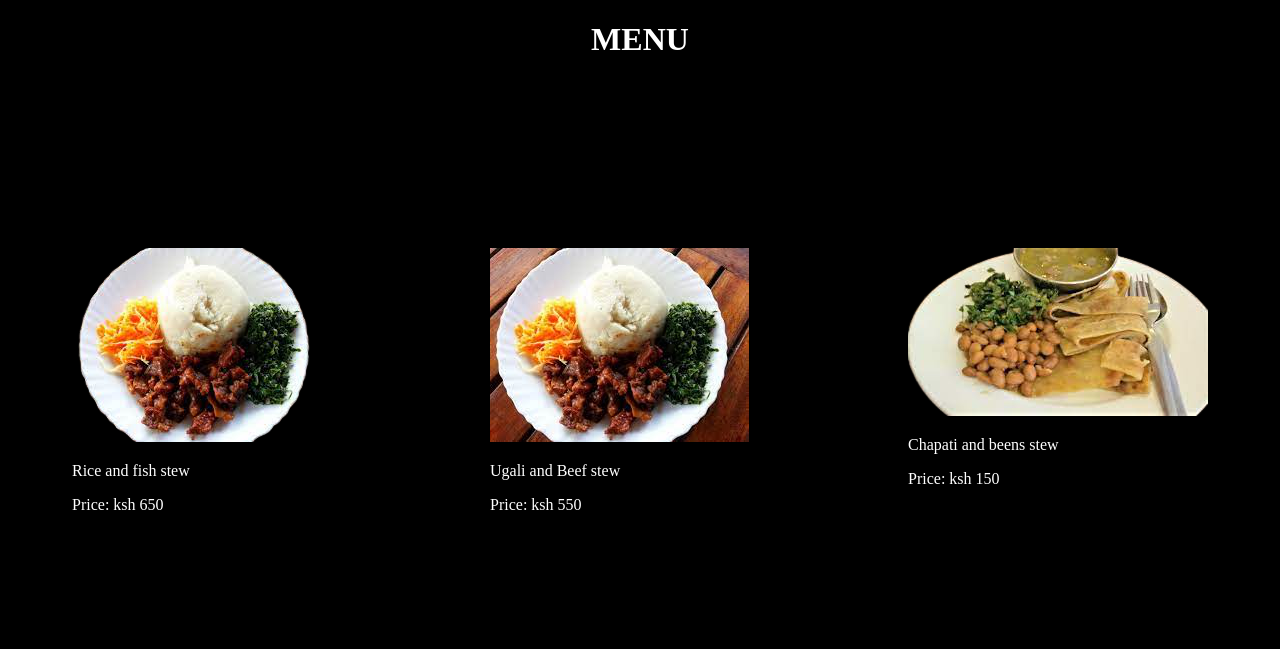
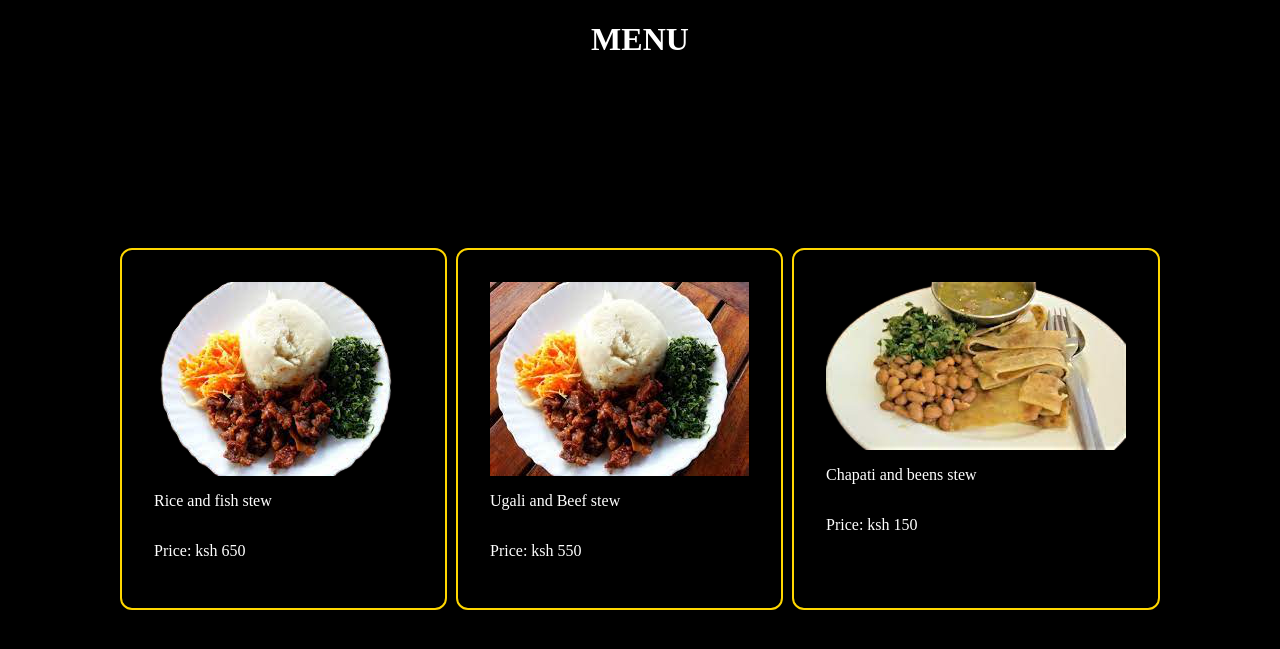
Before and after one commit to macc254/Lunch-Delivery, a Flask app: page /menu in a window 1280 px wide. Shown: the top 649 px of the page. Run offline with Flask 2, Linux system fonts and the light colour scheme.

Commit message:
page styling

```diff
--- a/app/templates/menus.html
+++ b/app/templates/menus.html
@@ -13,19 +13,19 @@
     <h1 style="text-align: center; color: white; ">MENU</h1>
 
     <div class="menu" style="display: flex; justify-content: space-between; margin-top: 15%; margin-left: 4em; margin-right: 4em;">
-        <div class="meal1 " style="box-shadow:gold 2,2,2,2;">
+        <div class="meal1 " style="border:2px solid gold; padding: 2em; border-radius: 12px; display: flex; flex-direction: column; margin-left: 3em;">
             <img src="../static/images/us1.png" alt="">
             <p style="color: white;">Rice and fish stew</p>
             <p style="color: white;">Price: ksh 650</p>
         </div>
 
-        <div class="meal2">
+        <div class="meal2" style="border:2px solid gold; padding: 2em; border-radius: 12px; display: flex; flex-direction: column;">
             <img src="../static/images/u&s.jpeg" alt="">
             <p style="color: white;">Ugali and Beef stew</p>
             <p style="color: white;">Price: ksh 550</p>
         </div>
 
-        <div class="meal3">
+        <div class="meal3" style="border:2px solid gold; padding: 2em; border-radius: 12px; display: flex; flex-direction: column; margin-right: 3em;">
             <img src="../static/images/cb1.png" alt="">
             <p style="color: white;">Chapati and beens stew</p>
             <p style="color: white;">Price: ksh 150</p>
```
